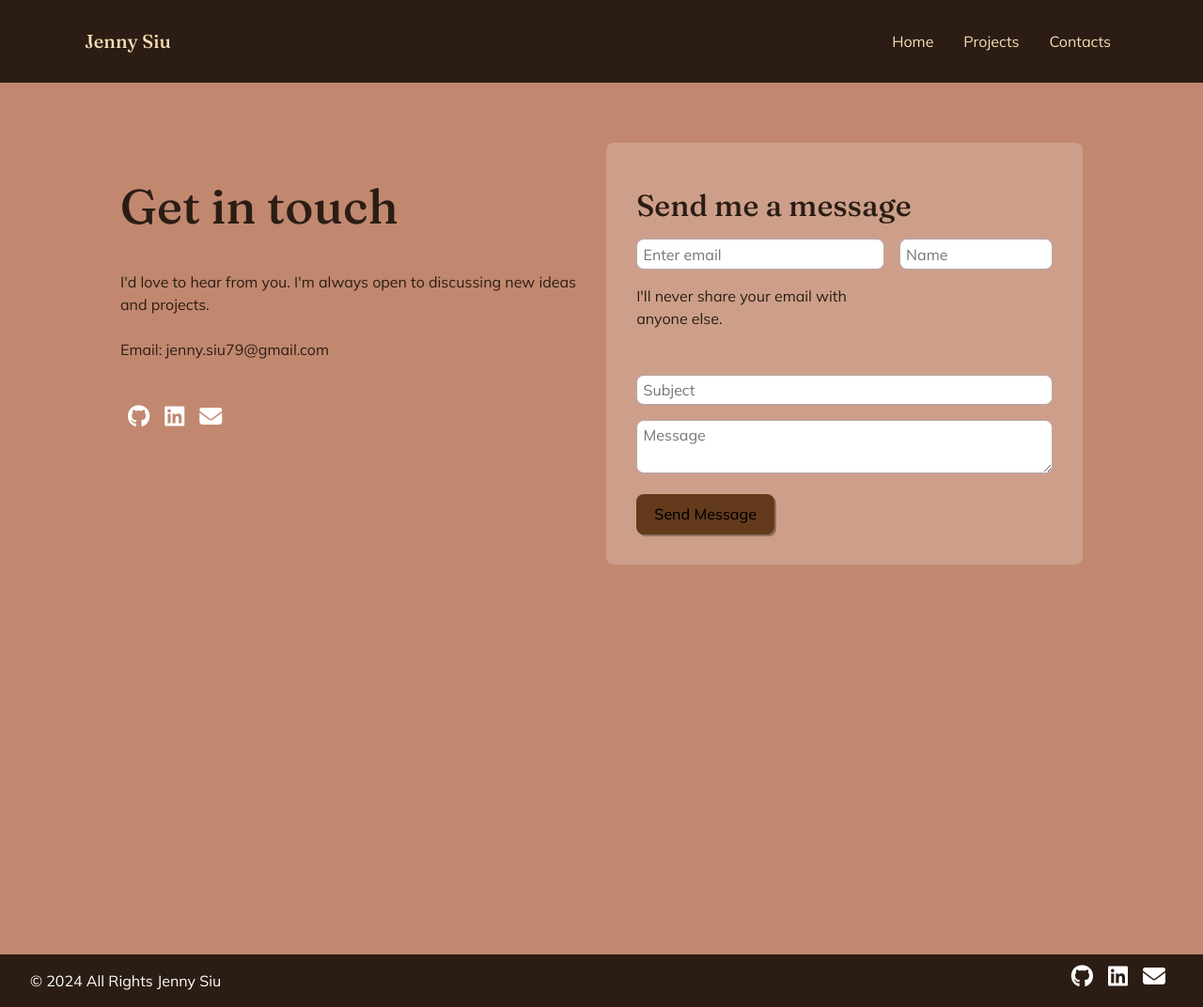
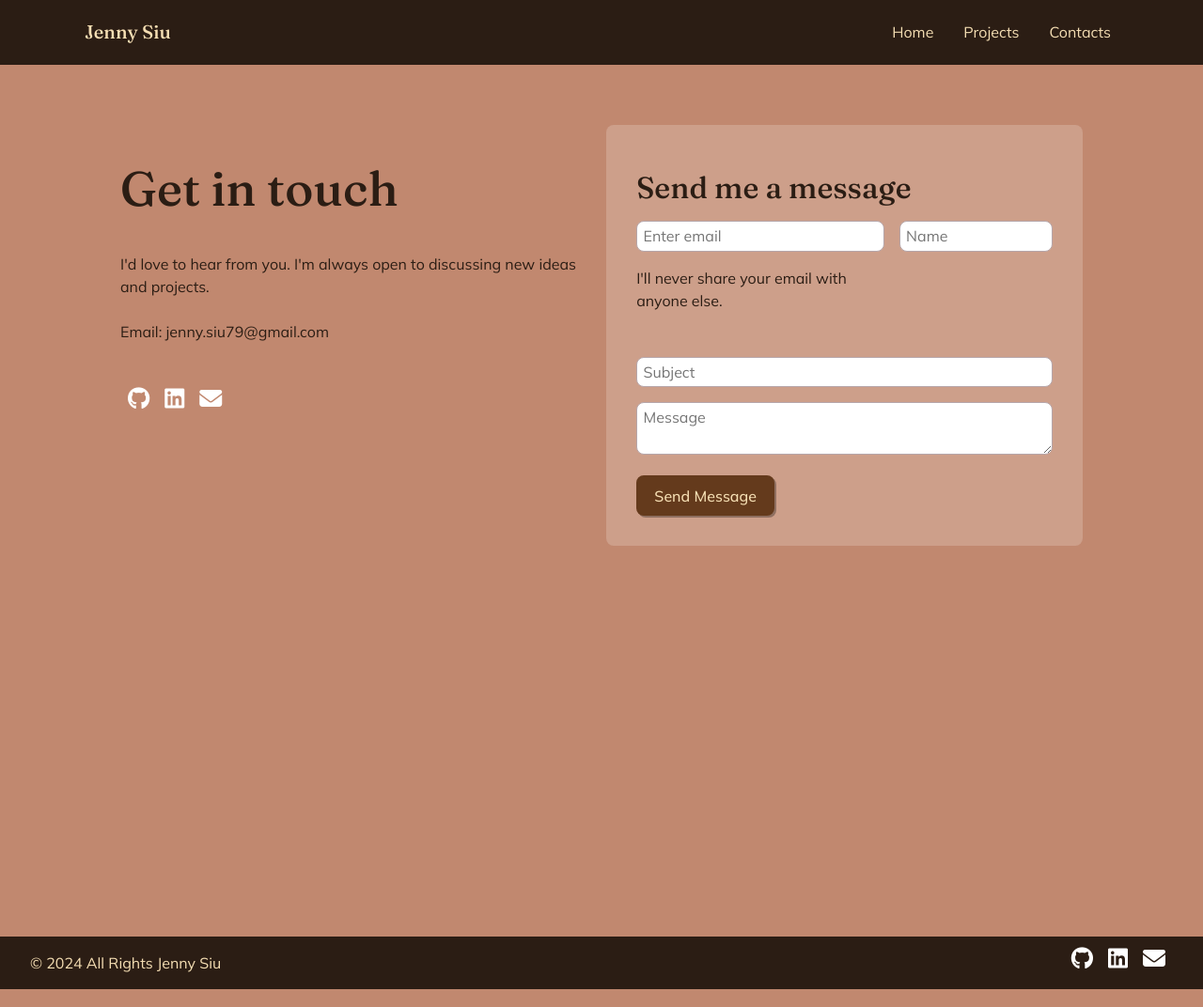
Before and after one commit to jennysiu/jennysReactPortfolio, a React (Vite) app: page /contact in a window 1280 px wide. Shown: the whole page at 94% size. Built offline with nearby package versions, Linux system fonts and the light colour scheme.

Commit message:
changed footer and header colopur

```diff
--- a/src/components/Footer/style.css
+++ b/src/components/Footer/style.css
@@ -15,12 +15,12 @@ footer {
 a {
   margin: 0 0.5rem;
   font-size: 1.5rem;
-  color: white;
+  color: wheat;
 }
 
 .copyright-text {
   margin-left: 2rem;
-  color: white;
+  color: wheat;
 }
 
 .footer-links {
--- a/src/components/Header/index.jsx
+++ b/src/components/Header/index.jsx
@@ -12,6 +12,7 @@ import "./style.css";
 // [x] Must Contain a Navbar
 
 function Header() {
+
   return (
     <>
     <Navbar expand="lg" className="bg-body-tertiary">
--- a/src/components/Header/style.css
+++ b/src/components/Header/style.css
@@ -12,7 +12,7 @@
 }
 
 .navbar > .container {
-  margin: 1rem;
+  margin: 0.4rem;
   background-color: var(--deep-brown) !important;
 }
 
@@ -24,6 +24,11 @@
 .nav-link:hover {
   /* colour */
   color: white;
+}
+
+.nav-link:visited {
+  /* colour */
+  color: wheat;
 }
 
 .brand-name {
--- a/src/index.css
+++ b/src/index.css
@@ -63,6 +63,7 @@ button {
   font-weight: 500;
   font-family: inherit;
   background-color: var(--red-brown) !important;
+  color: wheat;
   cursor: pointer;
   transition: border-color 0.25s;
   box-shadow: 2px 2px 0px 0px rgba(0, 0, 0, 0.3);
--- a/src/pages/styling/Contact.css
+++ b/src/pages/styling/Contact.css
@@ -23,6 +23,7 @@ form {
   gap: 2rem;
   margin: 5% 10%;
   min-height: 100vh;
+
 }
 
 .contact-intro {
@@ -32,6 +33,7 @@ form {
 .contact-details {
   display: flex;
   gap: 1rem;
+
 }
 
 .contact-links {
```
